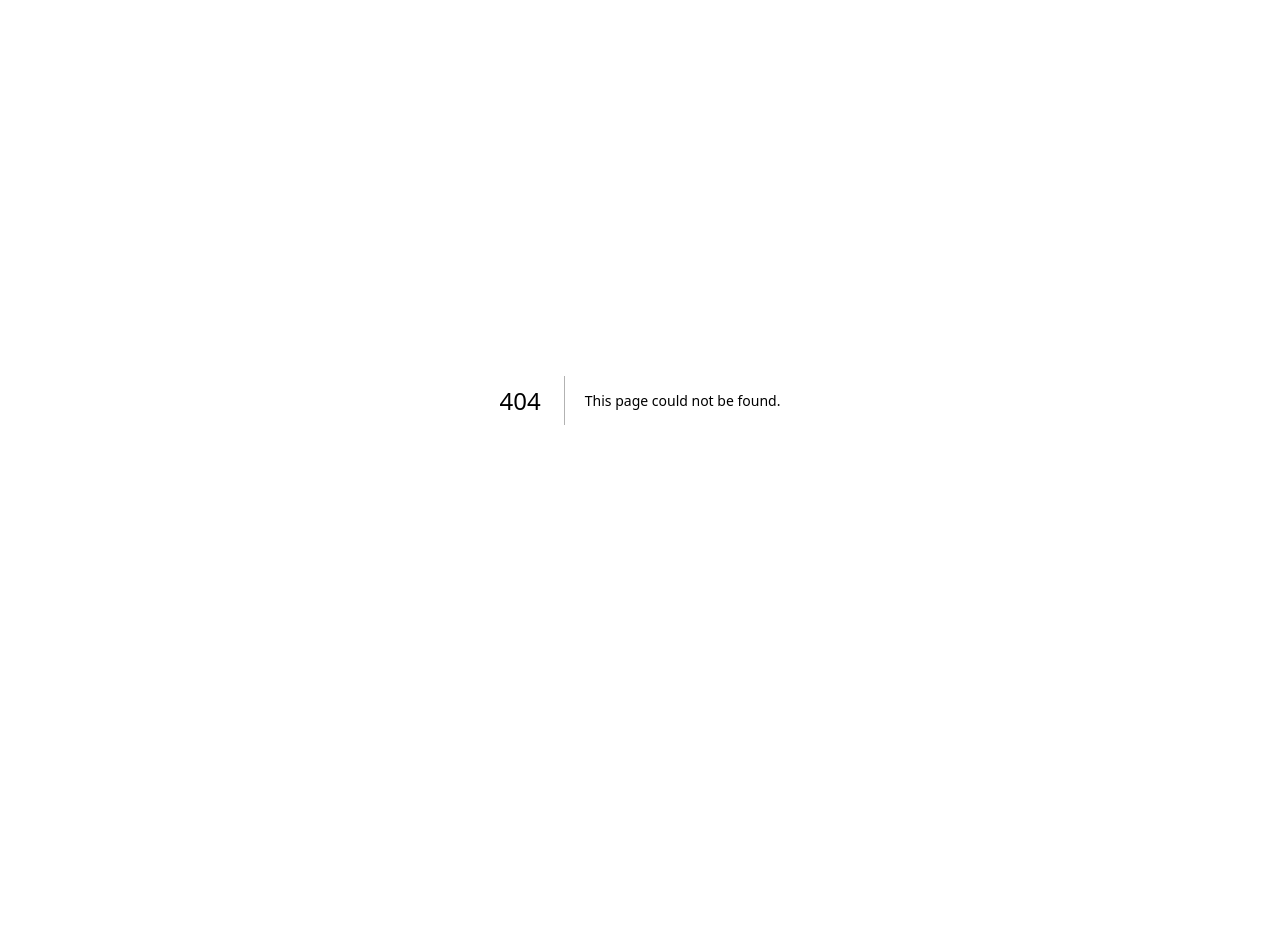
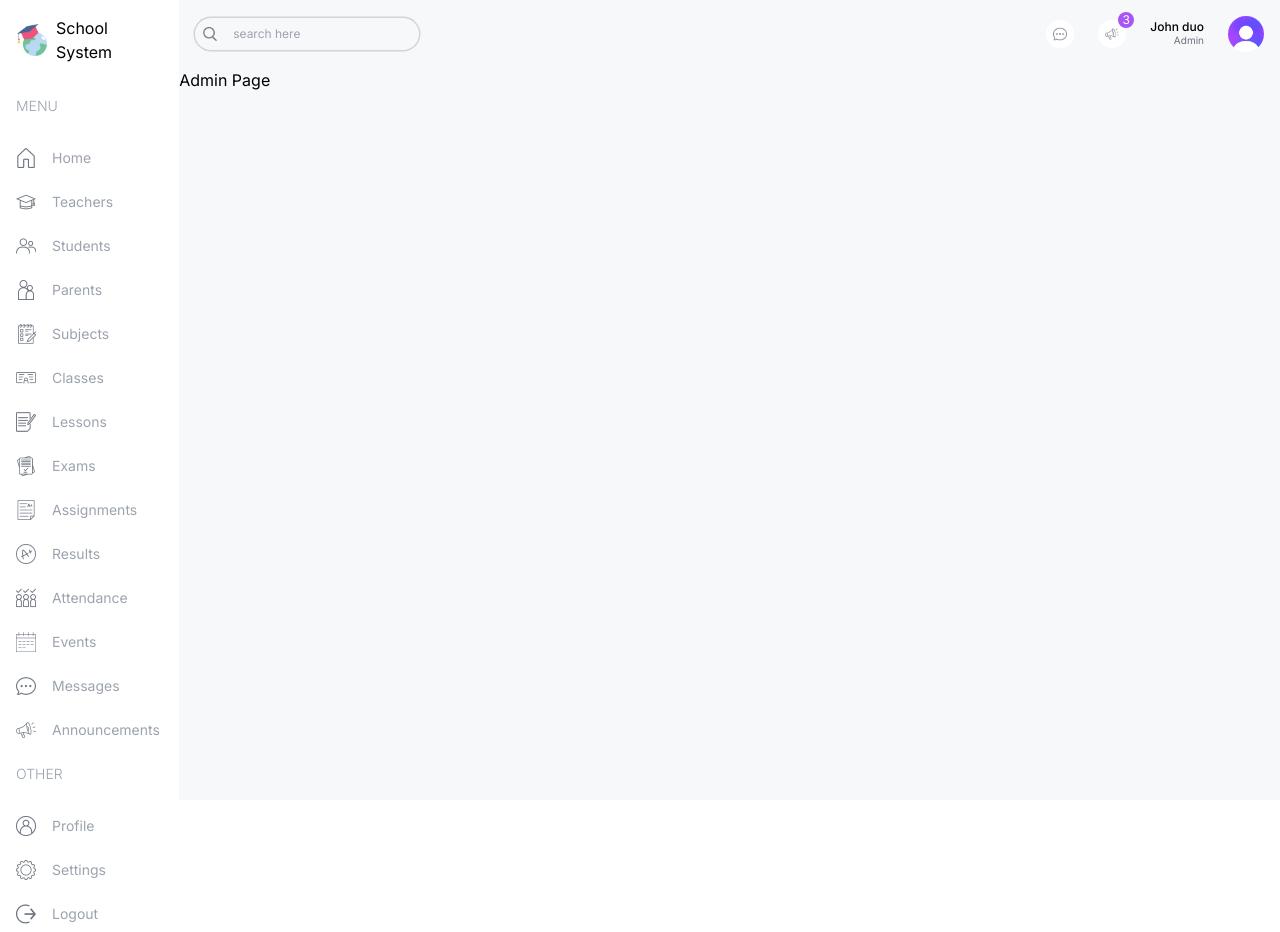
Before and after one commit to AhmedAbdEl-NasserAhmed/school-system, a Next.js app: page /admin in a window 1280 px wide. Before the commit this address had no page. Before the commit the page ends 800 px from the top, so only its background shows below. Built offline with nearby package versions, Linux system fonts and the light colour scheme.

Commit message:
finished menu links and nav bar and start working on admin page

```diff
--- /dev/null
+++ b/src/app/(dashboard)/admin/page.tsx
@@ -0,0 +1,5 @@
+const AdminPage = () => {
+  return <div>Admin Page</div>;
+};
+
+export default AdminPage;
--- /dev/null
+++ b/src/app/(dashboard)/layout.tsx
@@ -0,0 +1,26 @@
+import Menu from "@/components/Menu";
+import NavBar from "@/components/NavBar";
+import Image from "next/image";
+import Link from "next/link";
+
+export default function DashboardLayout({
+  children
+}: Readonly<{
+  children: React.ReactNode;
+}>) {
+  return (
+    <div className="h-screen flex">
+      <div className="w-[14%] md:w-[8%] lg:w-[16%] xl:w-[14%] p-4 ">
+        <Link href="/" className="flex items-center lg:justify-start gap-2">
+          <Image src="/logo.png" alt="Logo" width={32} height={32} />
+          <span className="hidden lg:block">School System</span>
+        </Link>
+        <Menu />
+      </div>
+      <div className="w-[86%] md:w-[92%] lg:w-[84%] xl:w-[86%] bg-[#f7f8fa] overflow-scroll">
+        <NavBar />
+        {children}
+      </div>
+    </div>
+  );
+}
--- /dev/null
+++ b/src/app/(dashboard)/parent/page.tsx
@@ -0,0 +1,7 @@
+import React from "react";
+
+const ParentPage = () => {
+  return <div></div>;
+};
+
+export default ParentPage;
--- /dev/null
+++ b/src/app/(dashboard)/student/page.tsx
@@ -0,0 +1,7 @@
+import React from "react";
+
+const StudentPage = () => {
+  return <div></div>;
+};
+
+export default StudentPage;
--- /dev/null
+++ b/src/app/(dashboard)/teacher/page.tsx
@@ -0,0 +1,5 @@
+const TeacherPage = () => {
+  return <div></div>;
+};
+
+export default TeacherPage;
--- a/src/app/layout.tsx
+++ b/src/app/layout.tsx
@@ -6,17 +6,19 @@
 
 export const metadata: Metadata = {
   title: "Lama Dev School Management Dashboard",
-  description: "Next.js School Management System",
+  description: "Next.js School Management System"
 };
 
 export default function RootLayout({
-  children,
+  children
 }: Readonly<{
   children: React.ReactNode;
 }>) {
   return (
     <html lang="en">
-      <body className={inter.className}>{children}</body>
+      <body suppressHydrationWarning={true} className={inter.className}>
+        {children}
+      </body>
     </html>
   );
 }
--- /dev/null
+++ b/src/app/sign-in/page.tsx
@@ -0,0 +1,5 @@
+const LoginPage = () => {
+  return <div></div>;
+};
+
+export default LoginPage;
--- a/src/components/Menu.tsx
+++ b/src/components/Menu.tsx
@@ -6,87 +6,87 @@
         icon: "/home.png",
         label: "Home",
         href: "/",
-        visible: ["admin", "teacher", "student", "parent"],
+        visible: ["admin", "teacher", "student", "parent"]
       },
       {
         icon: "/teacher.png",
         label: "Teachers",
         href: "/list/teachers",
-        visible: ["admin", "teacher"],
+        visible: ["admin", "teacher"]
       },
       {
         icon: "/student.png",
         label: "Students",
         href: "/list/students",
-        visible: ["admin", "teacher"],
+        visible: ["admin", "teacher"]
       },
       {
         icon: "/parent.png",
         label: "Parents",
         href: "/list/parents",
-        visible: ["admin", "teacher"],
+        visible: ["admin", "teacher"]
       },
       {
         icon: "/subject.png",
         label: "Subjects",
         href: "/list/subjects",
-        visible: ["admin"],
+        visible: ["admin"]
       },
       {
         icon: "/class.png",
         label: "Classes",
         href: "/list/classes",
-        visible: ["admin", "teacher"],
+        visible: ["admin", "teacher"]
       },
       {
         icon: "/lesson.png",
         label: "Lessons",
         href: "/list/lessons",
-        visible: ["admin", "teacher"],
+        visible: ["admin", "teacher"]
       },
       {
         icon: "/exam.png",
         label: "Exams",
         href: "/list/exams",
-        visible: ["admin", "teacher", "student", "parent"],
+        visible: ["admin", "teacher", "student", "parent"]
       },
       {
         icon: "/assignment.png",
         label: "Assignments",
         href: "/list/assignments",
-        visible: ["admin", "teacher", "student", "parent"],
+        visible: ["admin", "teacher", "student", "parent"]
       },
       {
         icon: "/result.png",
         label: "Results",
         href: "/list/results",
-        visible: ["admin", "teacher", "student", "parent"],
+        visible: ["admin", "teacher", "student", "parent"]
       },
       {
         icon: "/attendance.png",
         label: "Attendance",
         href: "/list/attendance",
-        visible: ["admin", "teacher", "student", "parent"],
+        visible: ["admin", "teacher", "student", "parent"]
       },
       {
         icon: "/calendar.png",
         label: "Events",
         href: "/list/events",
-        visible: ["admin", "teacher", "student", "parent"],
+        visible: ["admin", "teacher", "student", "parent"]
       },
       {
         icon: "/message.png",
         label: "Messages",
         href: "/list/messages",
-        visible: ["admin", "teacher", "student", "parent"],
+        visible: ["admin", "teacher", "student", "parent"]
       },
       {
         icon: "/announcement.png",
         label: "Announcements",
         href: "/list/announcements",
-        visible: ["admin", "teacher", "student", "parent"],
-      },
-    ],
+        visible: ["admin", "teacher", "student", "parent"]
+      }
+    ]
   },
   {
     title: "OTHER",
@@ -95,20 +95,54 @@
         icon: "/profile.png",
         label: "Profile",
         href: "/profile",
-        visible: ["admin", "teacher", "student", "parent"],
+        visible: ["admin", "teacher", "student", "parent"]
       },
       {
         icon: "/setting.png",
         label: "Settings",
         href: "/settings",
-        visible: ["admin", "teacher", "student", "parent"],
+        visible: ["admin", "teacher", "student", "parent"]
       },
       {
         icon: "/logout.png",
         label: "Logout",
         href: "/logout",
-        visible: ["admin", "teacher", "student", "parent"],
-      },
-    ],
-  },
+        visible: ["admin", "teacher", "student", "parent"]
+      }
+    ]
+  }
 ];
+
+import Image from "next/image";
+import Link from "next/link";
+import React from "react";
+
+const Menu = () => {
+  return (
+    <div className="mt-4 text-sm">
+      {menuItems.map((i) => {
+        return (
+          <div className="flex flex-col gap-2" key={i.title}>
+            <span className="hidden lg:block text-gray-400 font-light my-4">
+              {i.title}
+            </span>
+            {i.items.map((item) => {
+              return (
+                <Link
+                  key={item.href}
+                  href={item.label}
+                  className="flex items-center justify-center lg:justify-start text-gray-400 gap-4 py-2"
+                >
+                  <Image src={item.icon} alt="logo" width={20} height={20} />
+                  <span className="hidden lg:block">{item.label}</span>
+                </Link>
+              );
+            })}
+          </div>
+        );
+      })}
+    </div>
+  );
+};
+
+export default Menu;
--- /dev/null
+++ b/src/components/NavBar.tsx
@@ -0,0 +1,48 @@
+import Image from "next/image";
+import React from "react";
+
+const NavBar = () => {
+  return (
+    <nav className="flex items-center  p-4">
+      {/*Search Bar */}
+      <div className="hidden md:flex items-center gap-2 text-xs rounded-full ring-[1.5px] ring-gray-300 px-2">
+        <Image src="/search.png" alt="search bar" width={14} height={14} />
+        <input
+          className="outline-none bg-transparent w-[200px] p-2"
+          type="text"
+          placeholder="search here"
+        />
+      </div>
+      {/*Icons And User */}
+      <div className="flex items-center gap-6  justify-end w-full  ">
+        <div className="bg-white rounded-full w-7 h-7 flex items-center justify-center cursor-pointer">
+          <Image src="/message.png" alt="search bar" width={14} height={14} />
+        </div>
+        <div className="relative bg-white rounded-full w-7 h-7 flex items-center justify-center cursor-pointer">
+          <Image
+            src="/announcement.png"
+            alt="search bar"
+            width={14}
+            height={14}
+          />
+          <span className="h-4 w-4 text-xs rounded-full absolute bg-purple-500 text-white flex justify-center items-center -top-2 -right-2 ">
+            3
+          </span>
+        </div>
+        <div className="flex flex-col">
+          <span className="text-xs leading-3 font-medium">John duo</span>
+          <span className="text-[10px] text-gray-500 text-right">Admin</span>
+        </div>
+        <Image
+          className="rounded-full"
+          src="/avatar.png"
+          alt="avatar"
+          width={36}
+          height={36}
+        />
+      </div>
+    </nav>
+  );
+};
+
+export default NavBar;
```
